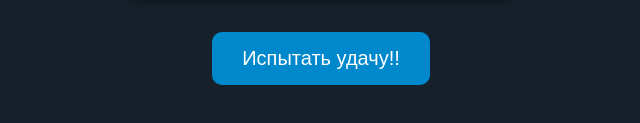
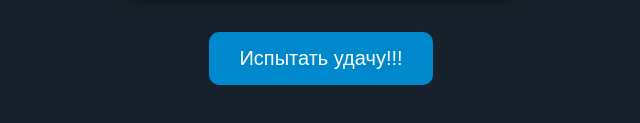
Before and after one commit to Davcved/Lucky-Star, a plain HTML site: page index.html in a window 1280 px wide. Shown: the part 255-378 px from the top of the page, 319-959 px from the left. Drawn offline with Linux system fonts and the light colour scheme.

Commit message:
Update index.html

```diff
--- a/index.html
+++ b/index.html
@@ -74,7 +74,7 @@
     <div class="slot"><img src="seven.png" id="slot3"></div>
     <img class="arrow" src="arrow.png" width="50" height="50">
 </div>
-<button id="spinButton" onclick="spin()">Испытать удачу!!</button>
+<button id="spinButton" onclick="spin()">Испытать удачу!!!</button>
 <script>
     const items = ["banana.png", "cherry.png", "seven.png"];
     let spinning = false;
```
